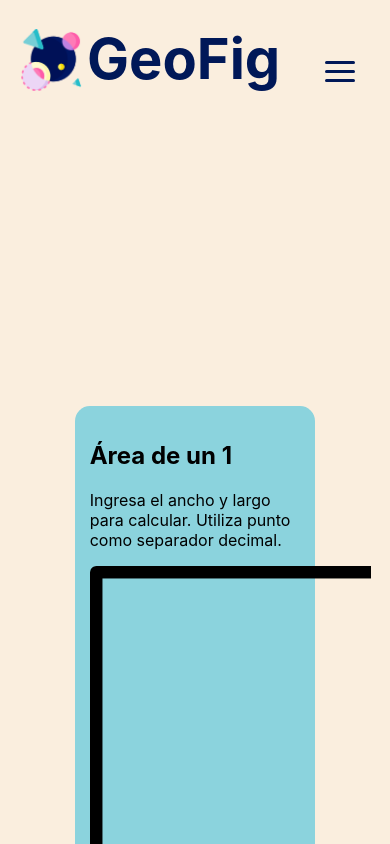
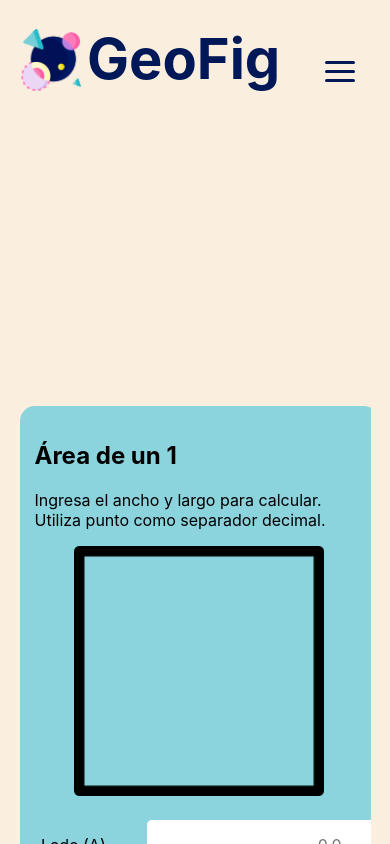
Before and after one commit to KeuryLendof/GeoFig, a React (Create React App) app: page /figuras/1 in a window 390 px wide. Shown: the top 844 px of the page. Built offline with nearby package versions, Linux system fonts and the light colour scheme.

Commit message:
subContenedorFiguras responsive 50%

```diff
--- a/src/componentes/Figuras/Figuras.css
+++ b/src/componentes/Figuras/Figuras.css
@@ -24,11 +24,13 @@
 
 .subContenedorFiguras .figuraImg{
   text-align: center;
+  margin-top: 10px;
+  margin-bottom: 20px;
 }
 
 .subContenedorFiguras .figuraImg img{
-  width: 300px;
-  height: 300px;
+  width: 250px;
+  height: 250px;
 }
 
 .figuraInput{
@@ -72,3 +74,23 @@
   text-align: right;
   grid-column: span 2;
 }
+
+
+@media screen and (max-width: 800px){
+  .subContenedorFiguras{
+    width: 70%;
+  }
+}
+
+@media screen and (max-width: 700px){
+  .subContenedorFiguras{
+    width: 85%;
+  }
+}
+
+@media screen and (max-width: 550px){
+  .subContenedorFiguras{
+    width: 94%;
+  }
+
+}
```
